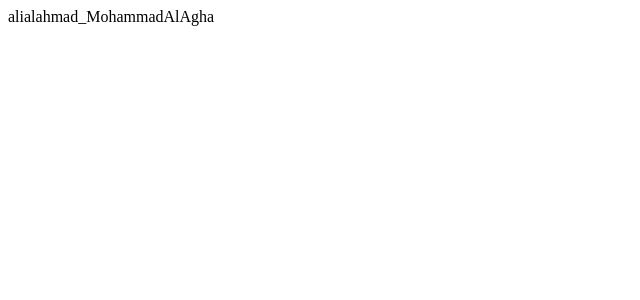
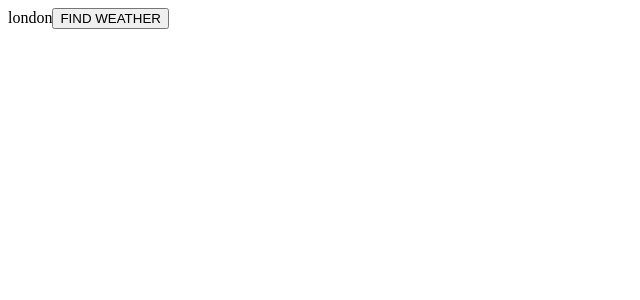
Before and after one commit to NWC2/Weather-API, a React (Create React App) app: page / in a window 1280 px wide. Shown: the top 300 px of the page, without its empty margins (0-640 px from the left). Built offline with nearby package versions, Linux system fonts and the light colour scheme.

Commit message:
agha branch

```diff
--- a/src/App.css
+++ b/src/App.css
@@ -16,6 +16,10 @@
   -moz-osx-font-smoothing: grayscale;
 }
 
+h2{
+    display: flex;
+
+}
 /*  Search bar */
 
 /* Current weather */
--- a/src/App.js
+++ b/src/App.js
@@ -26,7 +26,12 @@ class App extends Component {
       //   <Search handleInput={this.handleInputChange} /> */
       // </div>
 
-      <div> alialahmad_MohammadAlAgha</div>
+      // <div> alialahmad_MohammadAlAgha</div>
+      <header>
+        london
+        <button className="find weather" onclick="" > FIND WEATHER</button>
+
+      </header>
     );
   }
 }
```
